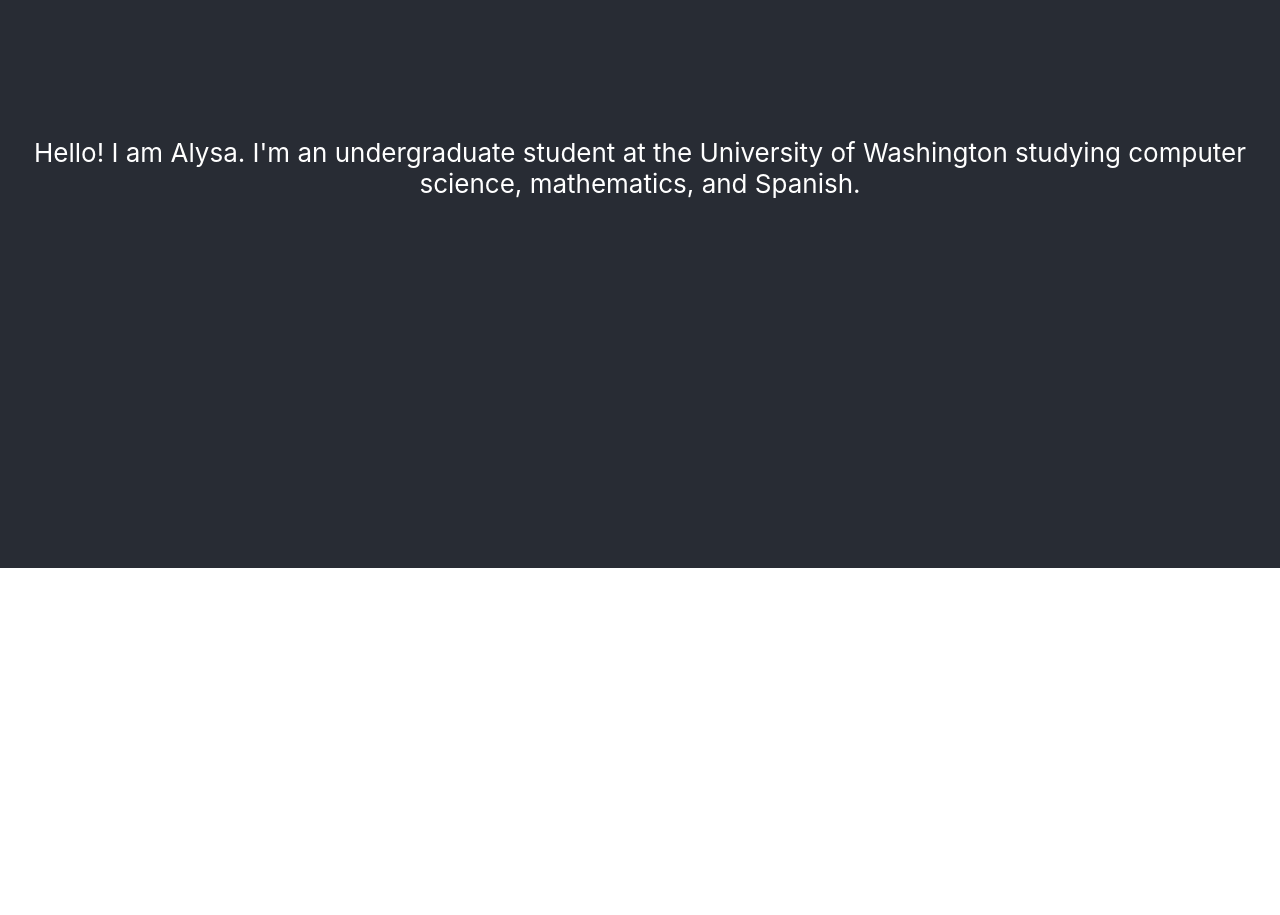
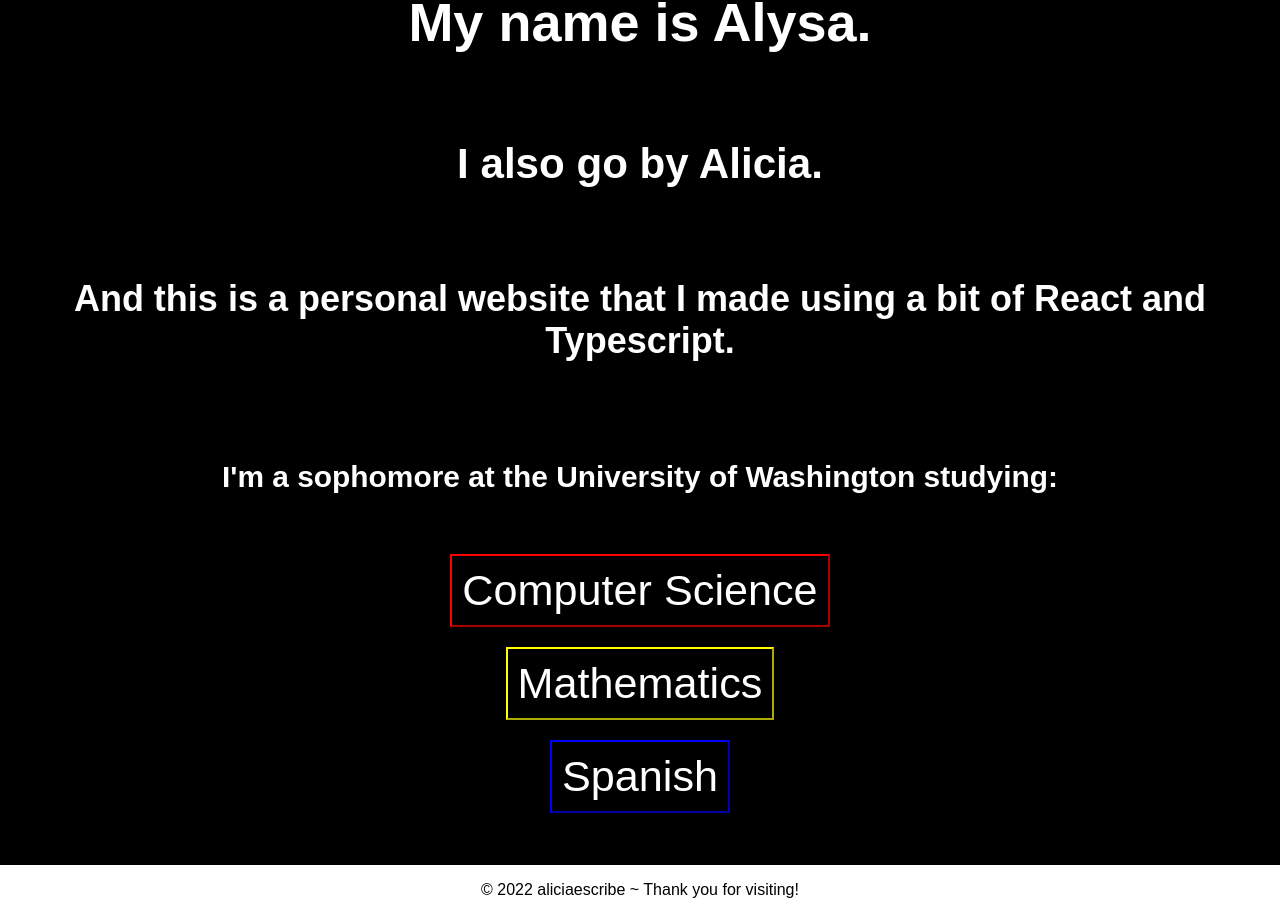
Before and after one commit to kpwce/aliciaescribe, a React (Create React App) app: page / in a window 1280 px wide. Shown: the part 232-1147 px from the top of the page. Before the commit the page ends 800 px from the top, so only its background shows below. Built offline with nearby package versions, Linux system fonts and the light colour scheme.

Commit message:
some updates

```diff
--- a/src/App.css
+++ b/src/App.css
@@ -1,38 +1,59 @@
+body {
+  font-family: 'Helveltica', sans-serif;
+}
+
 .App {
   text-align: center;
 }
 
-.App-logo {
-  height: 40vmin;
-  pointer-events: none;
-}
-
-@media (prefers-reduced-motion: no-preference) {
-  .App-logo {
-    animation: App-logo-spin infinite 20s linear;
-  }
-}
-
 .App-header {
-  background-color: #282c34;
+  background-color: black;
   min-height: 100vh;
   display: flex;
   flex-direction: column;
   align-items: center;
   justify-content: center;
-  font-size: calc(10px + 2vmin);
+  font-size: calc(20px + 2vmin);
   color: white;
 }
 
-.App-link {
-  color: #61dafb;
+footer {
+  margin-top: 5px;
 }
 
-@keyframes App-logo-spin {
-  from {
-    transform: rotate(0deg);
-  }
-  to {
-    transform: rotate(360deg);
-  }
+button {
+  padding: 10px;
+  margin: 10px;
+  font-size: larger;
+  cursor: pointer;
+  background-color: transparent;
+  color: white;
 }
+
+button:hover {
+  color: black;
+}
+
+#cs {
+  border-color: red;
+}
+
+#cs:hover {
+  background-color: red;
+}
+
+#math {
+  border-color: yellow;
+}
+
+#math:hover {
+  background-color: yellow;
+}
+
+#spanish {
+  border-color: blue;
+}
+
+#spanish:hover {
+  background-color: blue;
+}
--- a/src/App.tsx
+++ b/src/App.tsx
@@ -1,17 +1,98 @@
-import React from 'react';
+import React, {Component} from 'react';
 import './App.css';
 
-function App() {
-  return (
-    <div className="App">
+interface AppState {
+  visible : string;
+}
+
+export class App extends Component<{}, AppState> {
+
+  constructor(props : {}) {
+    super(props);
+    this.state = {visible : "home"};
+    this.setVisible = this.setVisible.bind(this);
+  }
+
+
+  render() {
+
+    let content;
+    if (this.state.visible === "home") {
+      content = this.getHeader();
+    } else if (this.state.visible === "cs") {
+      content = this.getCS();
+    } else if (this.state.visible === "math") {
+      content = this.getMath();
+    } else {
+      content = this.getSpanish();
+    }
+
+
+    return (
+      <div className="App">
+
+      {content}
+      {this.getFooter()}
+      </div>
+    );
+  }
+
+  getHeader() {
+    return (
       <header className="App-header">
-        <p>
-          Hello! I am Alysa.
-          I'm an undergraduate student at the University of Washington studying computer science, mathematics, and Spanish.
-        </p>
+      <h1>Welcome!</h1>
+
+      <h2>My name is Alysa.</h2>
+
+      <h3>I also go by Alicia.</h3>
+
+      <h4>And this is a personal website that I made using a bit of React and Typescript.</h4>
+
+      <h5>I'm a sophomore at the University of Washington studying: </h5>
+
+      <button id='cs' onClick={() => this.setVisible("cs")}>Computer Science</button>
+
+      <button id='math' onClick={() => this.setVisible("math")}>Mathematics</button>
+
+      <button id='spanish' onClick={() => this.setVisible("spanish")}>Spanish</button>
+      <br/>
       </header>
-    </div>
-  );
+    );
+  }
+
+  getFooter() {
+    return (
+    <footer>
+      <div className="Copyright">
+        <p>© {new Date().getFullYear()} aliciaescribe ~ Thank you for visiting!</p>
+      </div>
+    </footer>
+    );
+  }
+
+  getCS() {
+    return (
+      <h1>I like computer science.</h1>
+    );
+  }
+
+  getMath() {
+    return (
+      <h1>I like math.</h1>
+    );
+  }
+
+  getSpanish() {
+    return (
+      <h1>I like Spanish.</h1>
+    );
+  }
+
+  setVisible(topic : string) {
+    console.log("Set id");
+    this.setState({visible : topic});
+  }
+
 }
 
 export default App;
```
